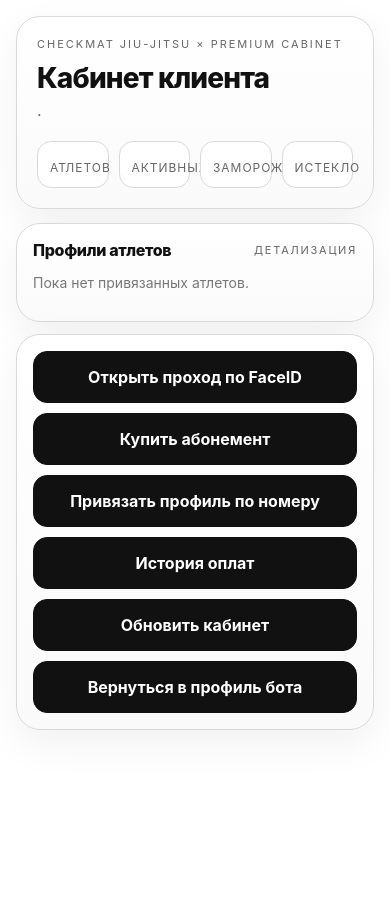
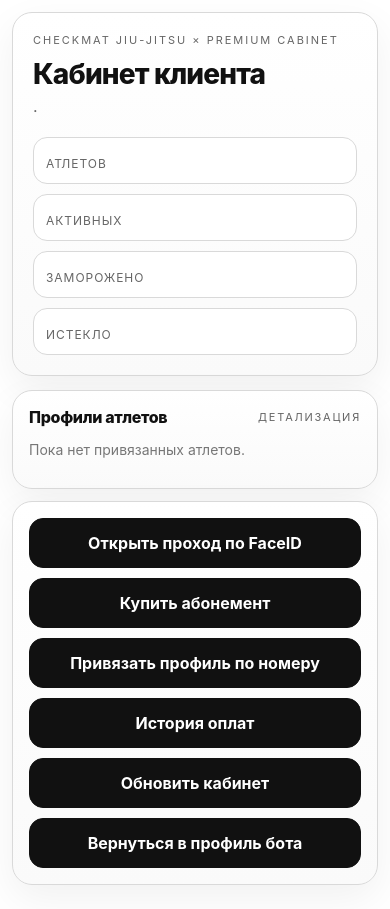
Before and after one commit to Wolndemort/github.io-test, a Python web app: template templates/client_cabinet.html in a window 390 px wide. Before the commit the page ends 730 px from the top, so only its background shows below. Run offline with Jinja, Linux system fonts and the light colour scheme; the template is opened without the code that fills it, so the values that code supplies are empty; some libraries are stand-ins or nearby versions.

Commit message:
фиксcss

```diff
--- a/static/css/mono.css
+++ b/static/css/mono.css
@@ -56,6 +56,7 @@ body.mono-theme .mono-card {
 body.mono-theme .mono-card {
     padding: 16px !important;
     margin-bottom: 12px !important;
+    overflow: hidden;
 }
 
 body.mono-theme .mono-title {
@@ -76,12 +77,19 @@ body.mono-theme .mono-grid-2 {
     display: grid;
     grid-template-columns: repeat(2, minmax(0, 1fr));
     gap: 10px;
+    align-items: stretch;
 }
 
 body.mono-theme .mono-grid-4 {
     display: grid;
     grid-template-columns: repeat(4, minmax(0, 1fr));
     gap: 10px;
+    align-items: stretch;
+}
+
+body.mono-theme .mono-grid-2 > *,
+body.mono-theme .mono-grid-4 > * {
+    min-width: 0;
 }
 
 body.mono-theme .mono-pill {
@@ -89,6 +97,7 @@ body.mono-theme .mono-pill {
     border-radius: var(--mono-radius-md);
     padding: 12px;
     background: #fff;
+    overflow-wrap: anywhere;
 }
 
 body.mono-theme .mono-pill .value {
@@ -116,6 +125,9 @@ body.mono-theme .mono-action {
     background: var(--mono-white);
     font-weight: 700;
     transition: transform .15s ease, background .15s ease, border-color .15s ease;
+    white-space: normal;
+    overflow-wrap: anywhere;
+    word-break: break-word;
 }
 
 body.mono-theme .mono-action:hover {
@@ -139,6 +151,19 @@ body.mono-theme .mono-kicker {
     align-items: center;
     justify-content: space-between;
     margin-bottom: 10px;
+    gap: 12px;
+    min-width: 0;
+}
+
+body.mono-theme .mono-kicker > * {
+    min-width: 0;
+}
+
+body.mono-theme .mono-eyebrow,
+body.mono-theme .mono-title,
+body.mono-theme .subtitle {
+    overflow-wrap: anywhere;
+    word-break: break-word;
 }
 
 body.mono-theme .search-input,
@@ -288,6 +313,30 @@ body.mono-theme a {
     color: var(--mono-black);
 }
 
+@media (max-width: 600px) {
+    body.mono-theme .mono-shell {
+        padding: 12px;
+    }
+
+    body.mono-theme .mono-hero,
+    body.mono-theme .mono-card {
+        border-radius: 20px !important;
+    }
+
+    body.mono-theme .mono-title {
+        font-size: 24px !important;
+    }
+
+    body.mono-theme .mono-grid-2,
+    body.mono-theme .mono-grid-4 {
+        grid-template-columns: 1fr;
+    }
+
+    body.mono-theme .mono-action {
+        padding: 14px 14px;
+    }
+}
+
 @media (prefers-color-scheme: dark) {
     body.mono-theme,
     body.mono-theme html {
--- a/templates/webapp_base.html
+++ b/templates/webapp_base.html
@@ -16,7 +16,7 @@
             <a class="mono-action" style="padding:8px 12px;border-radius:999px;font-size:12px;" href="#" onclick="window.Telegram?.WebApp?.close(); return false;">Закрыть</a>
         </div>
         <h1 class="mono-title">{% block header %}WebApp{% endblock %}</h1>
-        <p style="margin:0;color:#666;">{% block subheader %}{% endblock %}</p>
+        <p style="margin:0;color:#666;overflow-wrap:anywhere;word-break:break-word;">{% block subheader %}{% endblock %}</p>
     </div>
 
     {% block content %}{% endblock %}
```
